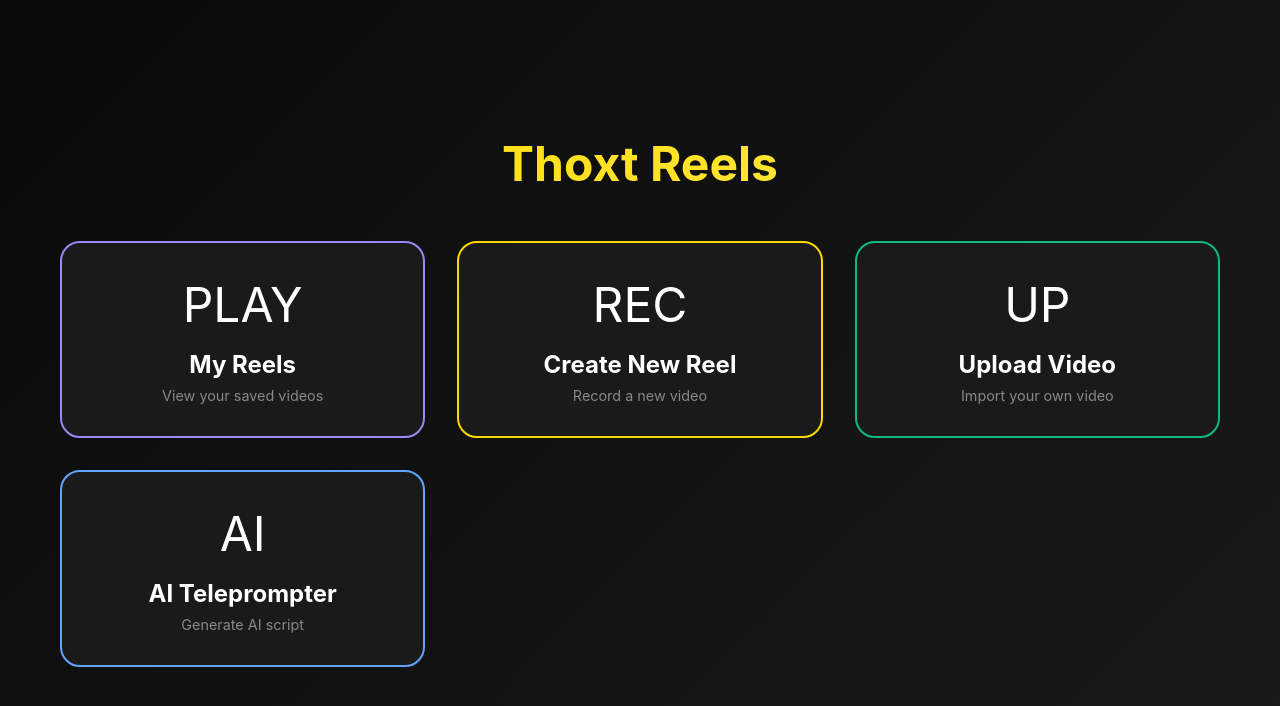
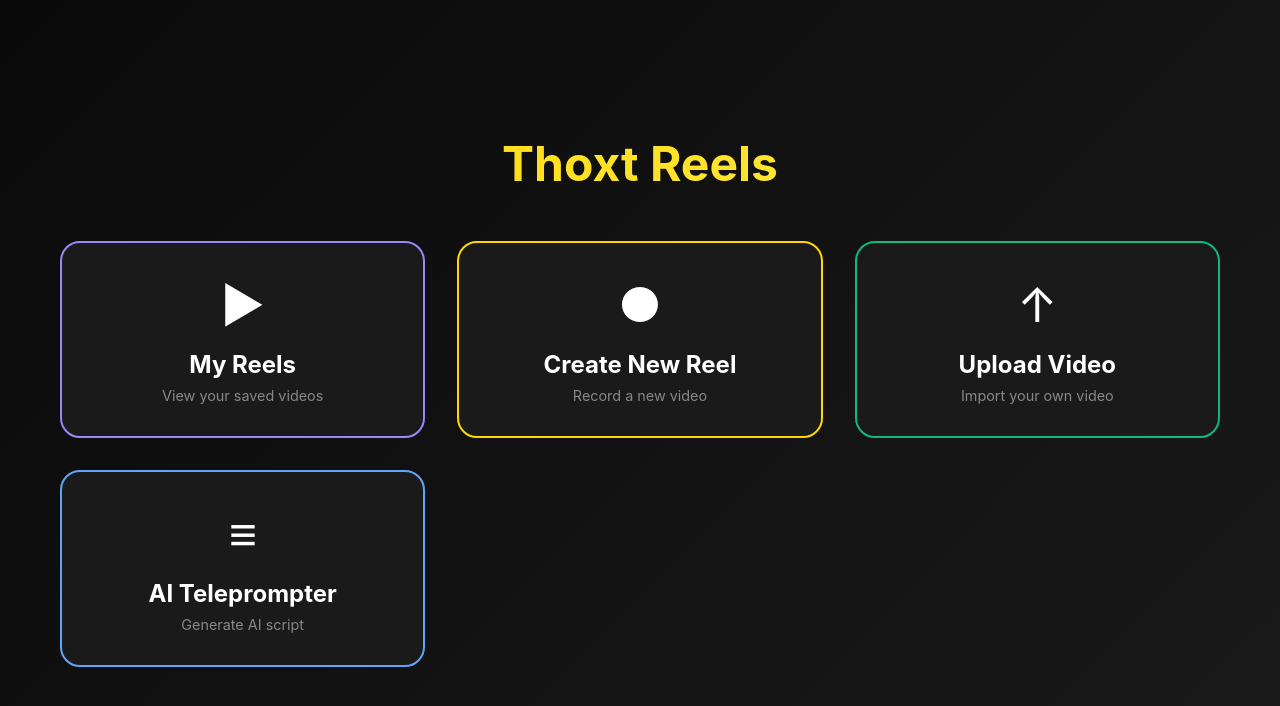
Before and after one commit to samanyuahuja/thoxt-reel, a Flask app: page / in a window 1280 px wide. Shown: the top 706 px of the page. Run offline with Flask 3, Linux system fonts and the light colour scheme.

Commit message:
Update interface icons to use emojis and symbols
Replace text labels with corresponding emojis and symbols in the HTML templates for a more visual user interface.

Replit-Commit-Author: Agent
Replit-Commit-Session-Id: 3f299aac-a2b8-4c9b-8106-504e37a5d04a
Replit-Commit-Checkpoint-Type: full_checkpoint
Replit-Commit-Screenshot-Url: https://storage.googleapis.com/screenshot-production-us-central1/b9c78812-f9f8-440f-a519-930a658d5243/3f299aac-a2b8-4c9b-8106-504e37a5d04a/btOGcAX

```diff
--- a/templates/index.html
+++ b/templates/index.html
@@ -9,25 +9,25 @@
 
         <div class="menu-cards">
             <a href="/saved-reels" class="menu-card purple" data-testid="link-saved-reels">
-                <div class="card-icon">PLAY</div>
+                <div class="card-icon">▶</div>
                 <h2>My Reels</h2>
                 <p>View your saved videos</p>
             </a>
 
             <a href="/recorder" class="menu-card yellow" data-testid="link-create-reel">
-                <div class="card-icon">REC</div>
+                <div class="card-icon">●</div>
                 <h2>Create New Reel</h2>
                 <p>Record a new video</p>
             </a>
 
             <a href="/upload" class="menu-card green" data-testid="link-upload-video">
-                <div class="card-icon">UP</div>
+                <div class="card-icon">↑</div>
                 <h2>Upload Video</h2>
                 <p>Import your own video</p>
             </a>
 
             <a href="/ai-script" class="menu-card blue" data-testid="link-ai-script">
-                <div class="card-icon">AI</div>
+                <div class="card-icon">≡</div>
                 <h2>AI Teleprompter</h2>
                 <p>Generate AI script</p>
             </a>
```
Also changed, not shown: templates/editor.html (+5 -5 lines), templates/recorder.html (+10 -10 lines), 1 other file.
